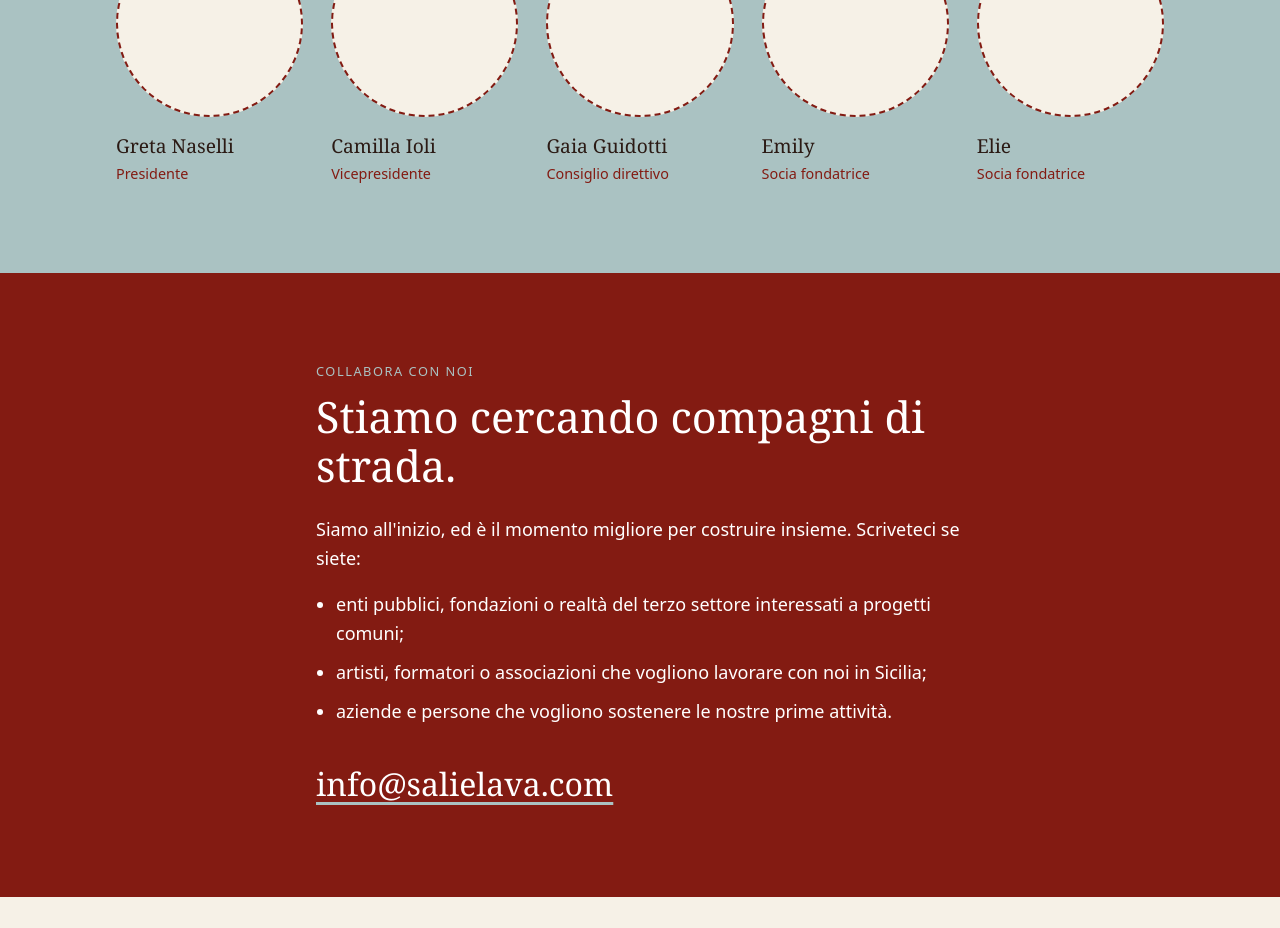
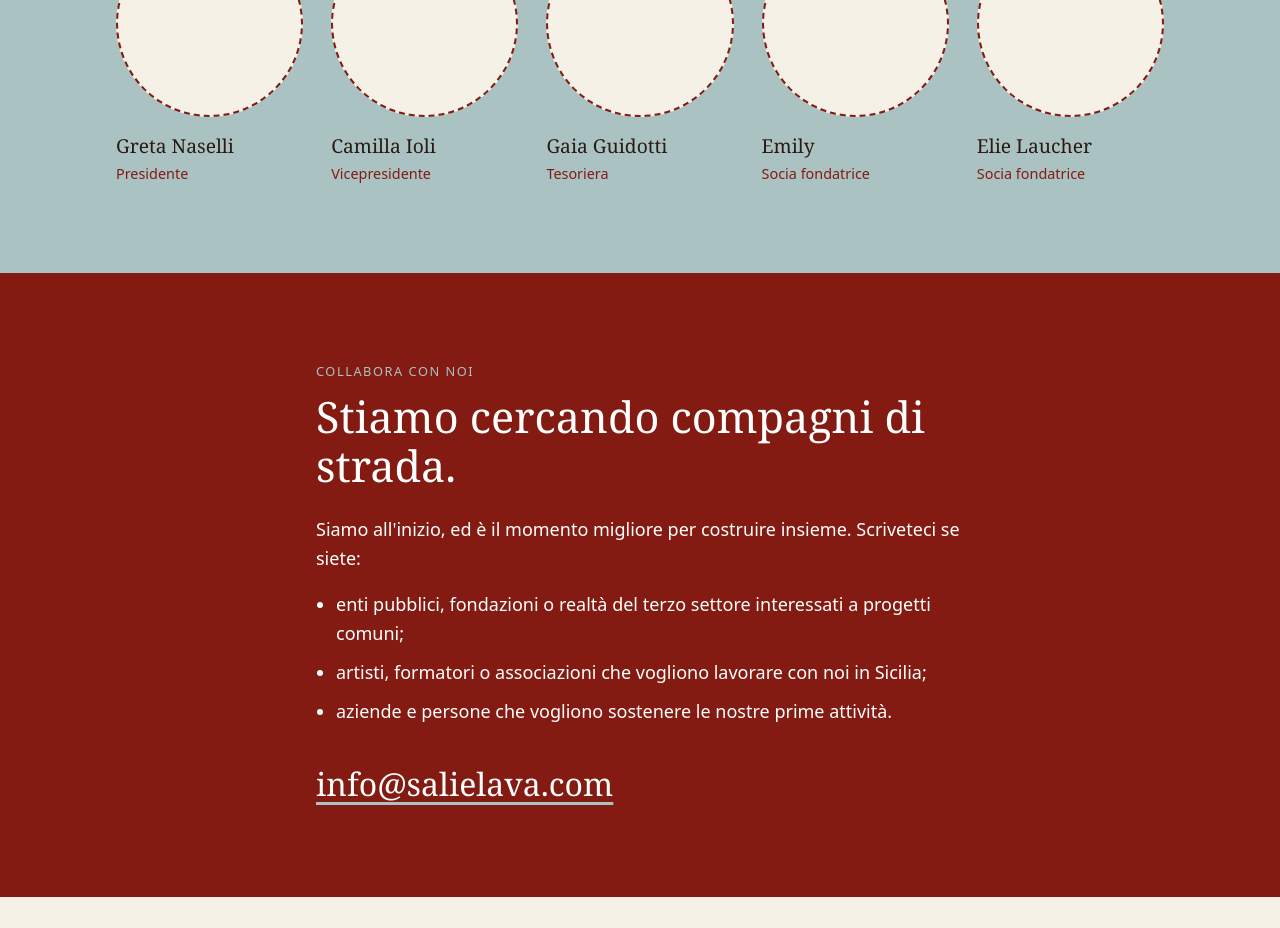
Before and after one commit to SalieLava/sito-salielava, a plain HTML site: page index.html in a window 1280 px wide. Shown: the part 3180-4108 px from the top of the page. Drawn offline with Linux system fonts and the light colour scheme.

Commit message:
Elie Laucher; Gaia Guidotti tesoriera

```diff
--- a/index.html
+++ b/index.html
@@ -196,9 +196,9 @@
     <div class="griglia-persone">
       <div class="persona"><div class="ritratto"></div><h3>Greta Naselli</h3><div class="ruolo">Presidente</div></div>
       <div class="persona"><div class="ritratto"></div><h3>Camilla Ioli</h3><div class="ruolo">Vicepresidente</div></div>
-      <div class="persona"><div class="ritratto"></div><h3>Gaia Guidotti</h3><div class="ruolo">Consiglio direttivo</div></div>
+      <div class="persona"><div class="ritratto"></div><h3>Gaia Guidotti</h3><div class="ruolo">Tesoriera</div></div>
       <div class="persona"><div class="ritratto"></div><h3>Emily</h3><div class="ruolo">Socia fondatrice</div></div>
-      <div class="persona"><div class="ritratto"></div><h3>Elie</h3><div class="ruolo">Socia fondatrice</div></div>
+      <div class="persona"><div class="ritratto"></div><h3>Elie Laucher</h3><div class="ruolo">Socia fondatrice</div></div>
     </div>
   </div>
 </section>
```
